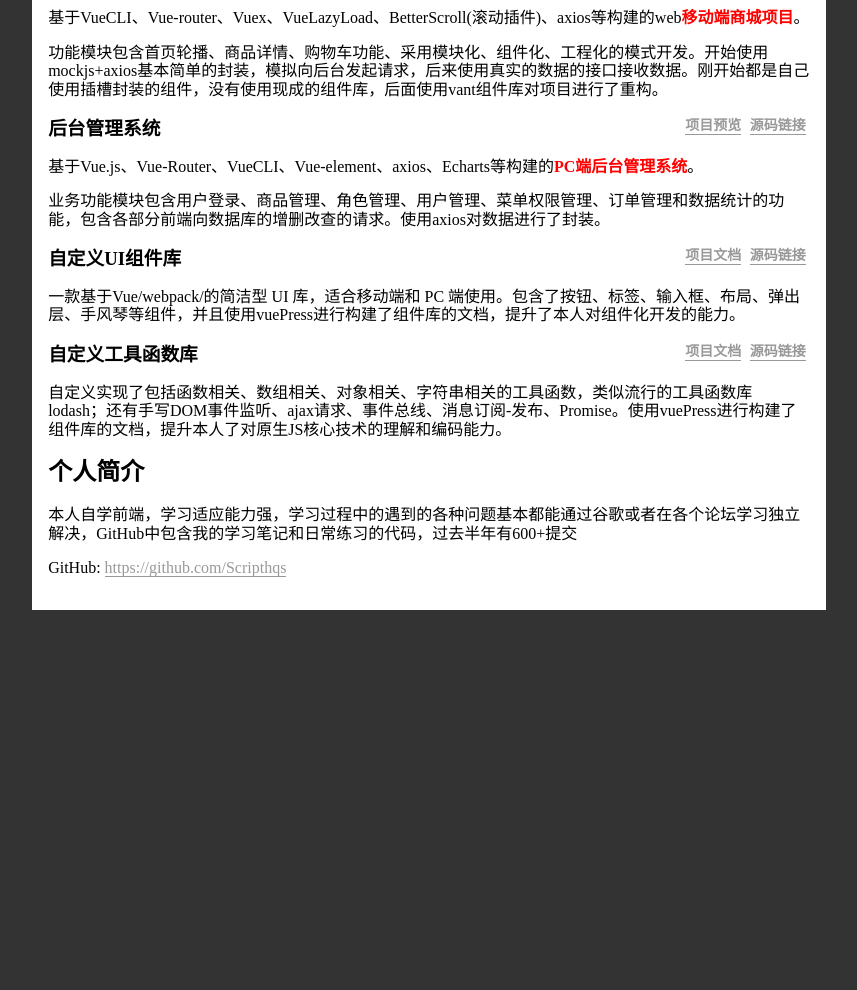
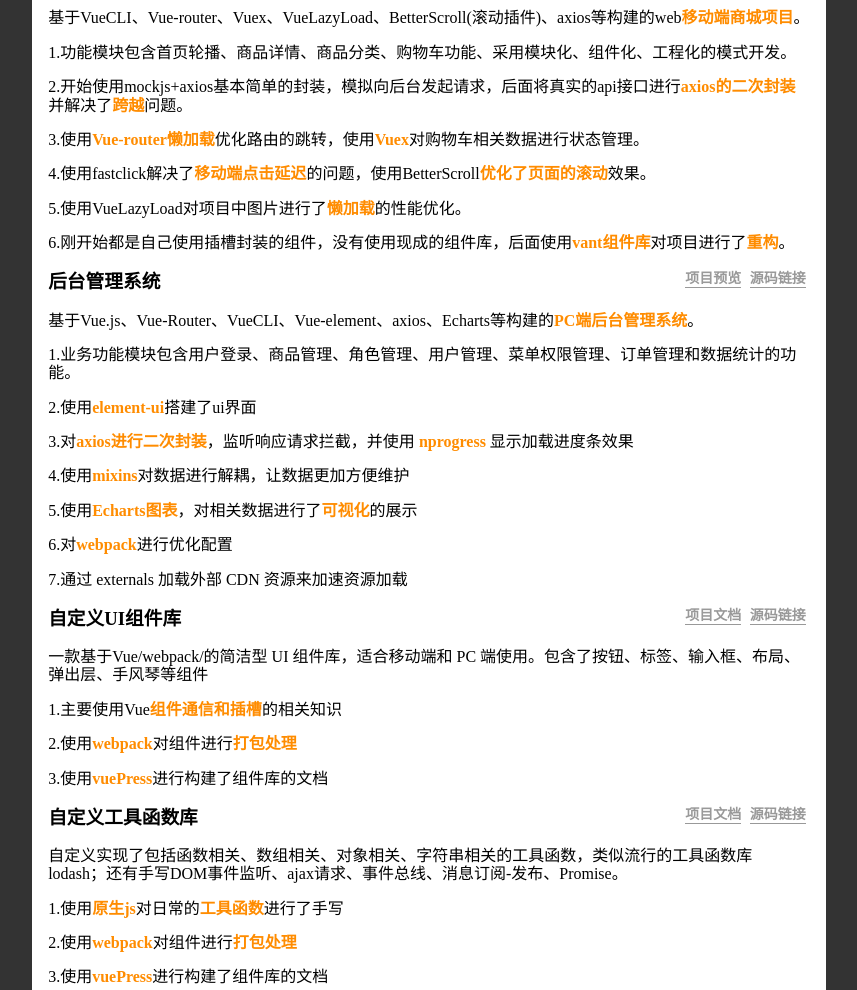
Before and after one commit to Scripthqs/resume, a plain HTML site: page index.html in a window 1280 px wide. Shown: the part 740-1730 px from the top of the page, without its empty margins (211-1068 px from the left). Before the commit the page ends 1370 px from the top, so only its background shows below. Drawn offline with Linux system fonts and the light colour scheme.

Commit message:
2022-01-11 19:40:58

```diff
--- a/index.html
+++ b/index.html
@@ -56,7 +56,9 @@
     }
 
     strong {
-      color: red
+      /* color: red */
+      color: #ff8c00;
+
     }
 
     a {
@@ -121,7 +123,7 @@
         width="100px" />
 
       <p>
-        男 | 23岁 | 前端开发工程师 | 重庆
+        男 | 24岁 | 前端开发工程师 | 重庆
       </p>
       <p class="contact_p">
         手机：18325142633 | 微信：18325142633 | 邮箱：1941186772@qq.com
@@ -180,7 +182,22 @@
         基于VueCLI、Vue-router、Vuex、VueLazyLoad、BetterScroll(滚动插件)、axios等构建的web<strong>移动端商城项目</strong>。
       </p>
       <p>
-        功能模块包含首页轮播、商品详情、购物车功能、采用模块化、组件化、工程化的模式开发。开始使用mockjs+axios基本简单的封装，模拟向后台发起请求，后来使用真实的数据的接口接收数据。刚开始都是自己使用插槽封装的组件，没有使用现成的组件库，后面使用vant组件库对项目进行了重构。
+        1.功能模块包含首页轮播、商品详情、商品分类、购物车功能、采用模块化、组件化、工程化的模式开发。
+      </p>
+      <p>
+        2.开始使用mockjs+axios基本简单的封装，模拟向后台发起请求，后面将真实的api接口进行<strong>axios的二次封装</strong>并解决了<strong>跨越</strong>问题。
+      </p>
+      <p>
+        3.使用<strong>Vue-router懒加载</strong>优化路由的跳转，使用<strong>Vuex</strong>对购物车相关数据进行状态管理。
+      </p>
+      <p>
+        4.使用fastclick解决了<strong>移动端点击延迟</strong>的问题，使用BetterScroll<strong>优化了页面的滚动</strong>效果。
+      </p>
+      <p>
+        5.使用VueLazyLoad对项目中图片进行了<strong>懒加载</strong>的性能优化。
+      </p>
+      <p>
+        6.刚开始都是自己使用插槽封装的组件，没有使用现成的组件库，后面使用<strong>vant组件库</strong>对项目进行了<strong>重构</strong>。
       </p>
       <header>
         <h3>后台管理系统
@@ -191,9 +208,14 @@
       <p>
         基于Vue.js、Vue-Router、VueCLI、Vue-element、axios、Echarts等构建的<strong>PC端后台管理系统</strong>。
       </p>
-      <p>
-        业务功能模块包含用户登录、商品管理、角色管理、用户管理、菜单权限管理、订单管理和数据统计的功能，包含各部分前端向数据库的增删改查的请求。使用axios对数据进行了封装。
-      </p>
+      <p>1.业务功能模块包含用户登录、商品管理、角色管理、用户管理、菜单权限管理、订单管理和数据统计的功能。</p>
+      <p>2.使用<strong>element-ui</strong>搭建了ui界面</p>
+      <P>3.对<strong>axios进行二次封装</strong>，监听响应请求拦截，并使用 <strong>nprogress</strong> 显示加载进度条效果</P>
+      <p>4.使用<strong>mixins</strong>对数据进行解耦，让数据更加方便维护</p>
+      <p>5.使用<strong>Echarts图表</strong>，对相关数据进行了<strong>可视化</strong>的展示</p>
+      <p>6.对<strong>webpack</strong>进行优化配置</p>
+      <p>7.通过 externals 加载外部 CDN 资源来加速资源加载</p>
+
       <header>
         <h3> 自定义UI组件库
           <a href="https://github.com/Scripthqs/hqs-ui" target="_blank">源码链接</a>
@@ -201,8 +223,12 @@
         </h3>
       </header>
       <p>
-        一款基于Vue/webpack/的简洁型 UI 库，适合移动端和 PC 端使用。包含了按钮、标签、输入框、布局、弹出层、手风琴等组件，并且使用vuePress进行构建了组件库的文档，提升了本人对组件化开发的能力。
+        一款基于Vue/webpack/的简洁型 UI 组件库，适合移动端和 PC 端使用。包含了按钮、标签、输入框、布局、弹出层、手风琴等组件
       </p>
+      <p>1.主要使用Vue<strong>组件通信和插槽</strong>的相关知识</p>
+      <p>2.使用<strong>webpack</strong>对组件进行<strong>打包处理</strong></p>
+      <p>3.使用<strong>vuePress</strong>进行构建了组件库的文档</p>
+      <p></p>
       <!-- <header style="page-break-before: always; margin-top: 50px;"> -->
       <header>
         <h3> 自定义工具函数库
@@ -211,8 +237,12 @@
         </h3>
       </header>
       <p>
-        自定义实现了包括函数相关、数组相关、对象相关、字符串相关的工具函数，类似流行的工具函数库lodash；还有手写DOM事件监听、ajax请求、事件总线、消息订阅-发布、Promise。使用vuePress进行构建了组件库的文档，提升本人了对原生JS核心技术的理解和编码能力。
+        自定义实现了包括函数相关、数组相关、对象相关、字符串相关的工具函数，类似流行的工具函数库lodash；还有手写DOM事件监听、ajax请求、事件总线、消息订阅-发布、Promise。
       </p>
+      <p>1.使用<strong>原生js</strong>对日常的<strong>工具函数</strong>进行了手写</p>
+      <p>2.使用<strong>webpack</strong>对组件进行<strong>打包处理</strong></p>
+      <p>3.使用<strong>vuePress</strong>进行构建了组件库的文档</p>
+
     </section>
 
     <section>
```
Also changed, not shown: 1 other file.
